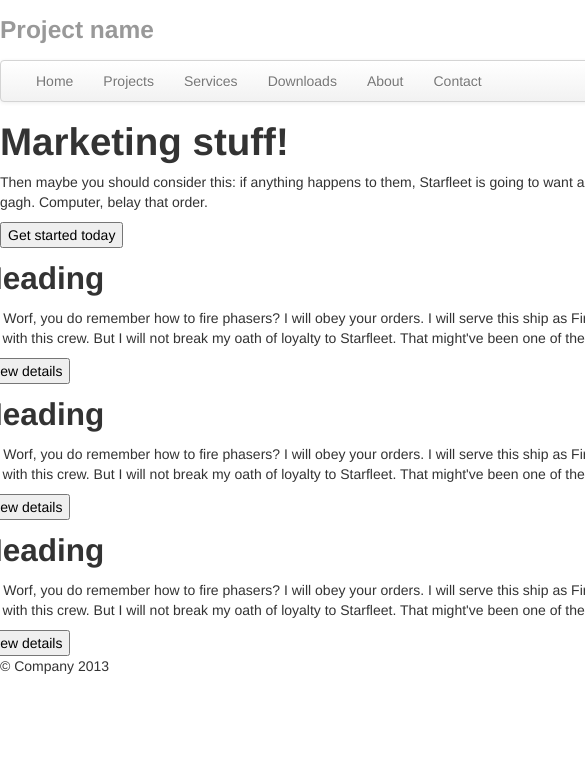
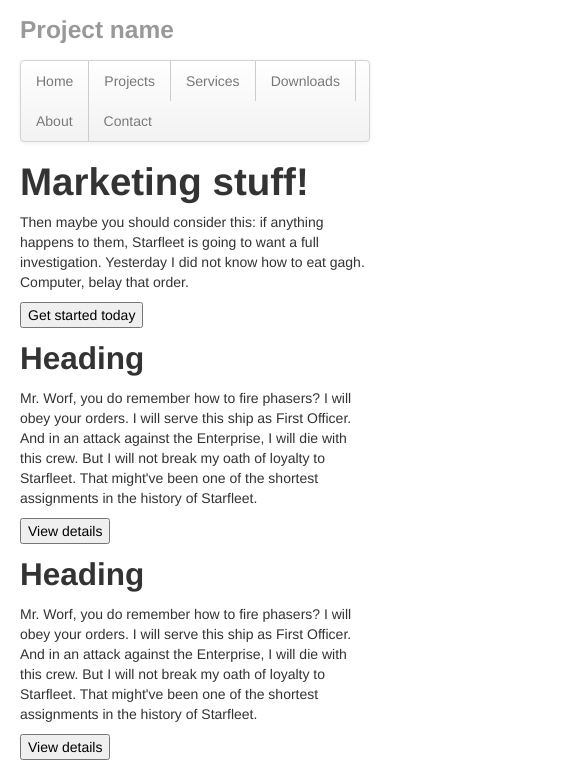
Before and after one commit to opheliasdaisies/bootstrap_practice, a plain HTML site: page example1/index.html in a window 390 px wide. Shown: the top 767 px of the page, 585 px wide, since content can reach past the window. Drawn offline with Linux system fonts and the light colour scheme.

Commit message:
add custom css with navbar styling and link responsive bootstrap css

```diff
--- /dev/null
+++ b/example1/custom.css
@@ -0,0 +1,12 @@
+.navbar-inner {
+  padding: 0;
+}
+
+.nav li {
+  text-align: center;
+  border-right: 1px #CCC solid;
+}
+
+.nav li:last-child {
+  border-right: 0
+}
--- a/example1/index.html
+++ b/example1/index.html
@@ -3,6 +3,8 @@
   <head>
     <title>Bootstrap Justified Nav</title>
     <link href="bootstrap/css/bootstrap.css" rel="stylesheet">
+    <link href="bootstrap/css/bootstrap-responsive.css" rel="stylesheet">
+    <link href="custom.css" rel="stylesheet">
   </head>
   <body>
     <div class="container">
```
